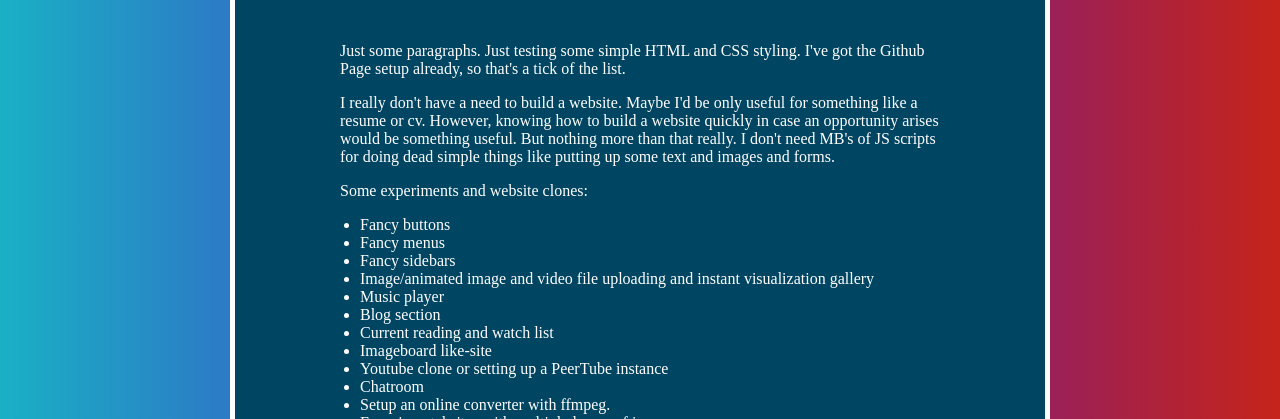
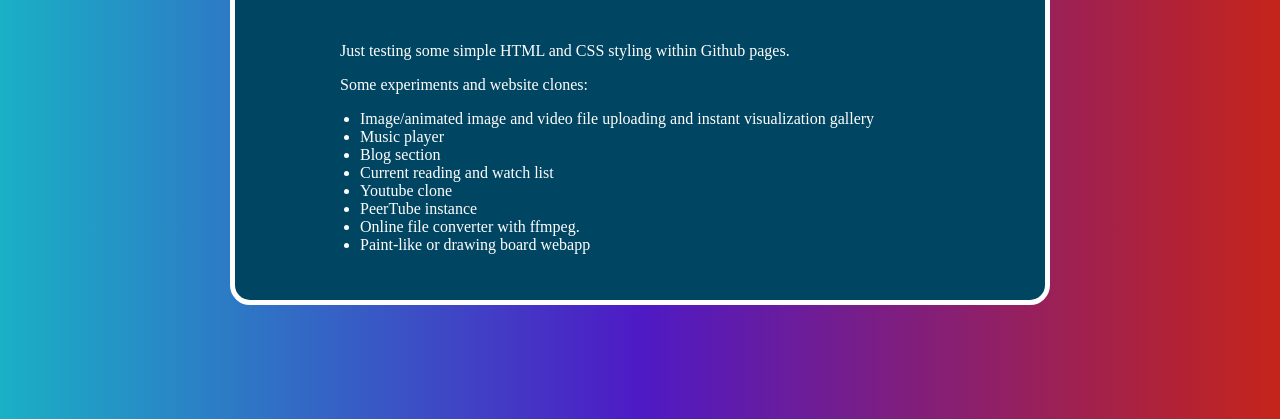
Before and after one commit to jozdashh/jozdashh.github.io, a plain HTML site: page index.html in a window 1280 px wide. Shown: the part 533-952 px from the top of the page. Drawn offline with Linux system fonts and the light colour scheme.

Commit message:
Update index.html

```diff
--- a/index.html
+++ b/index.html
@@ -13,27 +13,19 @@
 
         <h1>Fox site</h1>
 
-        <p>Just some paragraphs. Just testing some simple HTML and CSS styling. I've got the Github Page setup already, so that's a tick of the list.</p>
-
-        <p>I really don't have a need to build a website. Maybe I'd be only useful for something like a resume or cv. However, knowing how to build a website quickly in case an opportunity arises would be something useful. But nothing more than that really. I don't need MB's of JS scripts for doing dead simple things like putting up some text and images and forms.</p>
+        <p>Just testing some simple HTML and CSS styling within Github pages.</p>
 
         <p>Some experiments and website clones:</p>
 
         <ul>
-        <li>Fancy buttons</li>
-        <li>Fancy menus</li>
-        <li>Fancy sidebars</li>
         <li>Image/animated image and video file uploading and instant visualization gallery</li>
         <li>Music player</li>
         <li>Blog section</li>
         <li>Current reading and watch list</li>
-        <li>Imageboard like-site</li>
-        <li>Youtube clone or setting up a PeerTube instance</li>
-        <li>Chatroom</li>
-        <li>Setup an online converter with ffmpeg.</li>
-        <li>Experimental sites with multiple layers of images</li>
+        <li>Youtube clone</li>
+        <li>PeerTube instance</li>
+        <li>Online file converter with ffmpeg.</li>
         <li>Paint-like or drawing board webapp</li>
-        <li>All of those are interesting.</li>
         </ul>
 
         <!--<img src="images/wpp.jpeg" alt="segsi"> -->
```
